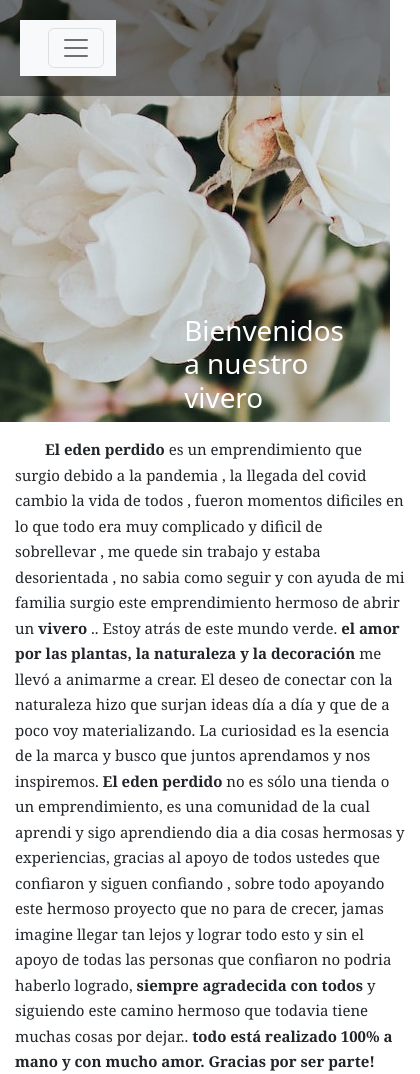
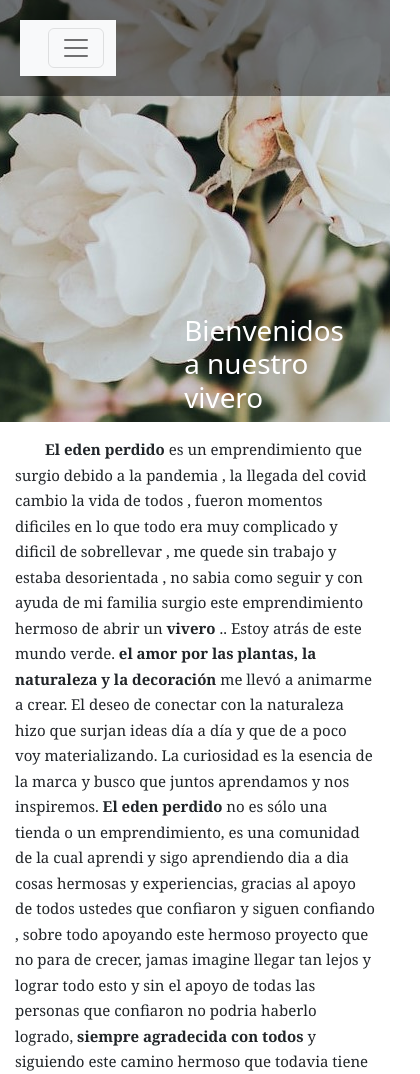
Before and after one commit to Daiana18/preEntrega-Zabala, a website: page pages/nosotros.html in a window 390 px wide. Shown: the top 1074 px of the page, 420 px wide, since content can reach past the window. Drawn offline with nearby package versions, Linux system fonts and the light colour scheme.

Commit message:
modifique estilo

```diff
--- a/scss/layout/_mediaquery.scss
+++ b/scss/layout/_mediaquery.scss
@@ -116,7 +116,7 @@
                 margin-right: 15px;
                 margin-left: 15px;
                 display:inline-block;
-                width: 100%;
+
                 justify-content: center;
                 font-size: 15px;
                 font-family:Georgia, 'Times New Roman', Times, serif;
```
Also changed, not shown: scss/package.json (added, +11 -0 lines), css/style.css.
